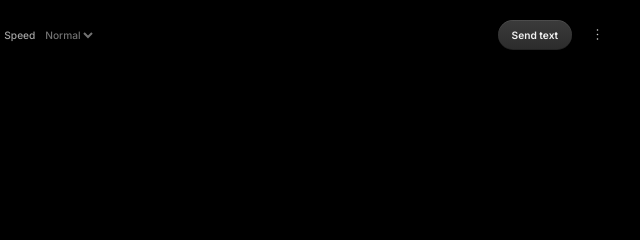
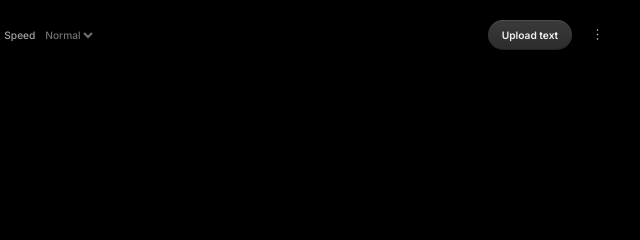
Before and after one commit to janpmz/pdf-to-mp3-canvas, a website: page web/canvas/index.html in a window 1280 px wide. Shown: the top 240 px of the page, 640-1280 px from the left. Drawn offline with Linux system fonts and the light colour scheme.

Commit message:
Rename the button to Upload text

```diff
--- a/web/canvas/index.html
+++ b/web/canvas/index.html
@@ -17,7 +17,7 @@
     <header class="app-toolbar app-toolbar-overlay app-toolbar-unified app-toolbar-page">
       <div class="app-toolbar-brand-row app-toolbar-left"><a class="app-toolbar-brand" href="../" aria-label="PDF TO MP3 home">PDF TO MP3</a></div>
       <div id="focusReadingSettings" class="app-toolbar-center" hidden></div>
-      <div id="focusToolbarMenu" class="app-toolbar-right"><button id="promptButton" class="canvas-send-text player-toolbar-control" type="button" aria-haspopup="dialog" aria-controls="promptDialog">Send text</button></div>
+      <div id="focusToolbarMenu" class="app-toolbar-right"><button id="promptButton" class="canvas-send-text player-toolbar-control" type="button" aria-haspopup="dialog" aria-controls="promptDialog">Upload text</button></div>
     </header>
     <div id="playerLayout" class="player-layout" hidden>
       <div id="playerCard" class="player-card">
```
Also changed, not shown: README.md.
